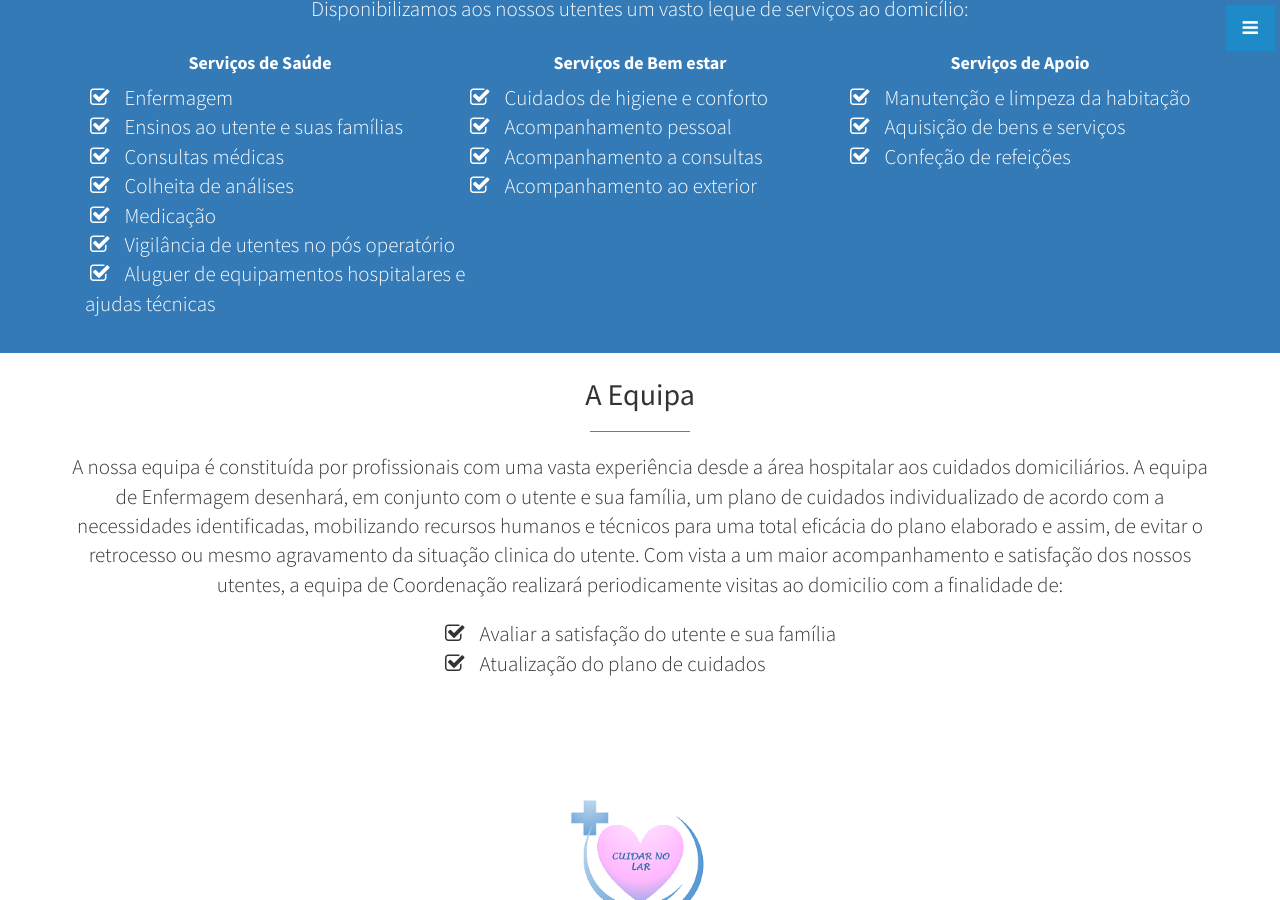
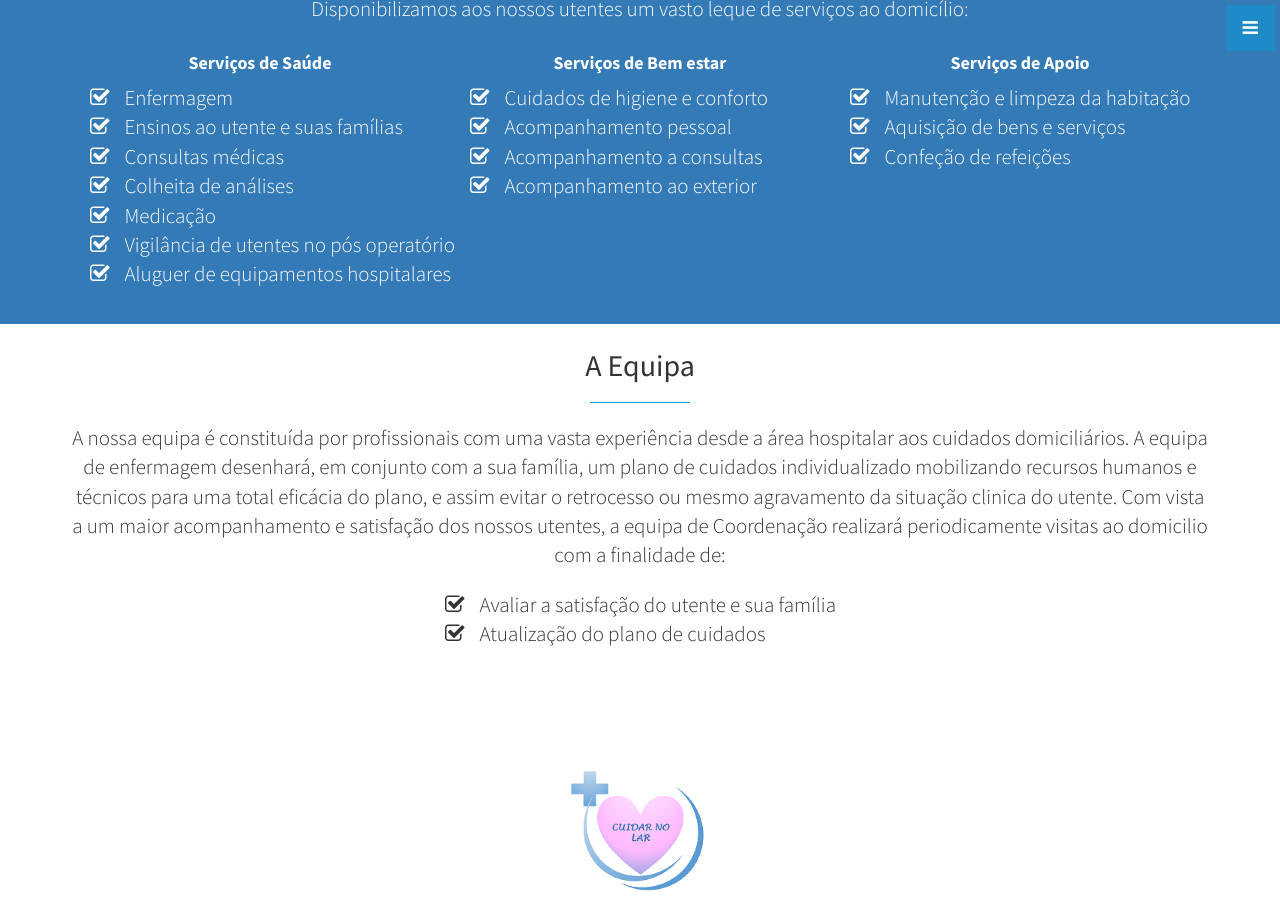
Before and after one commit to cuidarnolar/cuidarnolar, a Jekyll site: the page built from index.html, in a window 1280 px wide and 900 px high, scrolled down 1791 px. Built offline with Jekyll 4.4.1, drawn with Linux system fonts in a browser that asks for light colours; some of the changed text lies outside the part shown.

Commit message:
refactoringtext

```diff
--- a/_config.yml
+++ b/_config.yml
@@ -9,7 +9,7 @@ baseurl: "/" # the subpath of your site, e.g. /blog/
 url: "http://cuidarnolar.pt" # the base hostname & protocol for your site
 
 # User setting
-owner: HILQ - Saude Lda
+owner: HILQ - Saúde Lda
 email: geral@cuidarnolar.pt
 facebook_username:
 twitter_username:
--- a/_includes/header.html
+++ b/_includes/header.html
@@ -1,6 +1,6 @@
 <header id="top" class="header">
   <div class="text-vertical-center">
-     <h1><img class="brand-image" src="img/logo.png"/></h1>
+    <img class="brand-image" src="img/logo.png"/>
     <h1>Cuidar no lar</h1>
     <h3>Prestação de cuidados individualizados e diferenciados no seu lar</h3>
     <br>
--- a/_includes/services.html
+++ b/_includes/services.html
@@ -19,7 +19,7 @@
                   <li><i class="fa fa-check-square-o navigation-icon" aria-hidden="true" style="margin-left:5px"></i><span>Colheita de análises</span></li>
                   <li><i class="fa fa-check-square-o navigation-icon" aria-hidden="true" style="margin-left:5px"></i><span>Medicação</span></li>
                   <li><i class="fa fa-check-square-o navigation-icon" aria-hidden="true" style="margin-left:5px"></i><span>Vigilância de utentes no pós operatório</span></li>
-                  <li><i class="fa fa-check-square-o navigation-icon" aria-hidden="true" style="margin-left:5px"></i><span>Aluguer de equipamentos hospitalares e ajudas técnicas</span></li>
+                  <li><i class="fa fa-check-square-o navigation-icon" aria-hidden="true" style="margin-left:5px"></i><span>Aluguer de equipamentos hospitalares</span></li>
                 </ul>
               </p>
             </div>
--- a/_includes/team.html
+++ b/_includes/team.html
@@ -5,8 +5,7 @@
         <h2>A Equipa</h2>
         <hr class="small blue">
         <!--p class="lead">Sempre ao seu dispor com os melhores serviços <a target="_blank" href="http://join.deathtothestockphoto.com/">Death to the Stock Photo</a>.</p-->
-        <p class="lead">A nossa equipa é constituída por profissionais com uma vasta experiência desde a área hospitalar aos cuidados domiciliários. A equipa de Enfermagem desenhará, em conjunto com o utente e sua família, um plano de cuidados individualizado de acordo com a necessidades identificadas, mobilizando recursos humanos e técnicos para uma total eficácia do plano elaborado e assim, de evitar o retrocesso ou mesmo agravamento da situação clinica do utente. Com vista a um maior acompanhamento e satisfação dos nossos utentes, a equipa de Coordenação realizará periodicamente visitas ao domicilio com a finalidade de:
-
+        <p class="lead">A nossa equipa é constituída por profissionais com uma vasta experiência desde a área hospitalar aos cuidados domiciliários. A equipa de enfermagem desenhará, em conjunto com a sua família, um plano de cuidados individualizado mobilizando recursos humanos e técnicos para uma total eficácia do plano, e assim evitar o retrocesso ou mesmo agravamento da situação clinica do utente. Com vista a um maior acompanhamento e satisfação dos nossos utentes, a equipa de Coordenação realizará periodicamente visitas ao domicilio com a finalidade de:
         </p>
         <ul class="lead fa-ul"style="width:400px;margin:0 auto;text-align:left" >
   <li><i class="fa fa-check-square-o navigation-icon" aria-hidden="true" style="margin-left:5px"></i><span>Avaliar a satisfação do utente e sua família</span></li>
```
